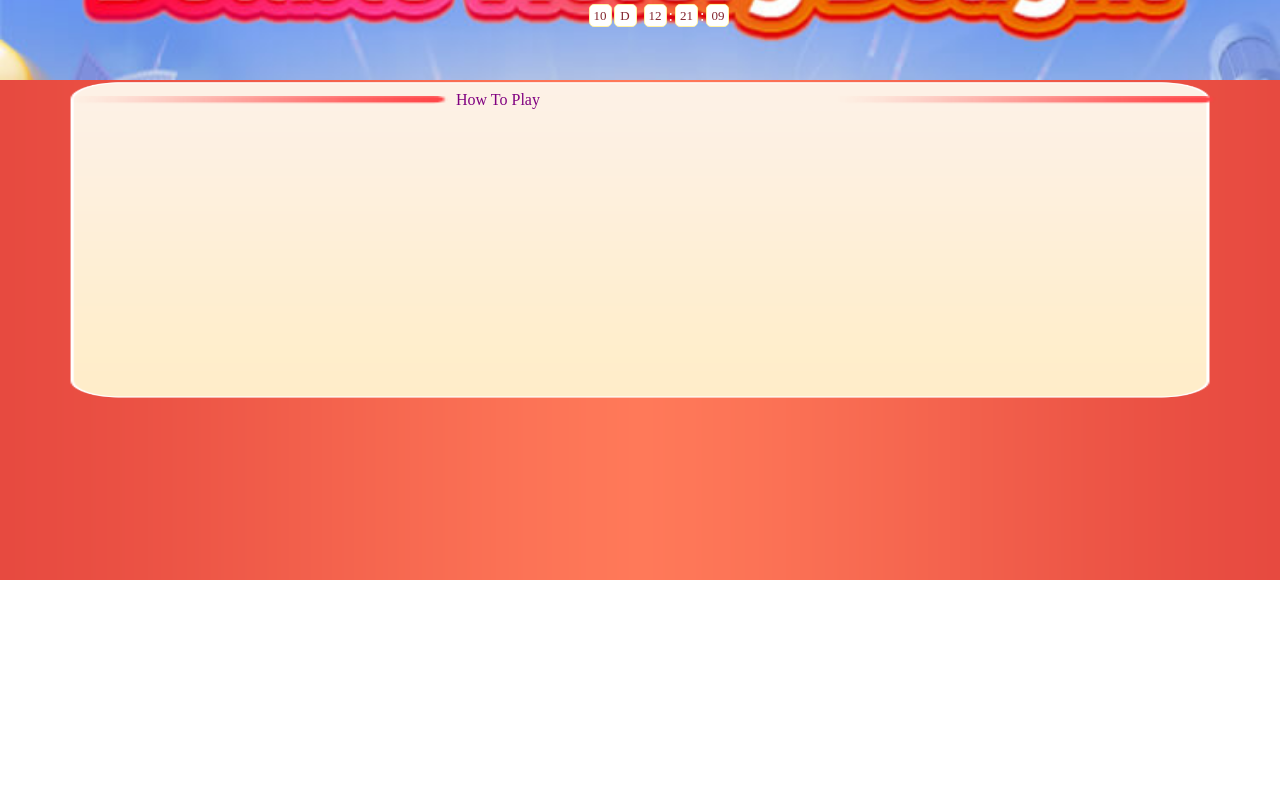
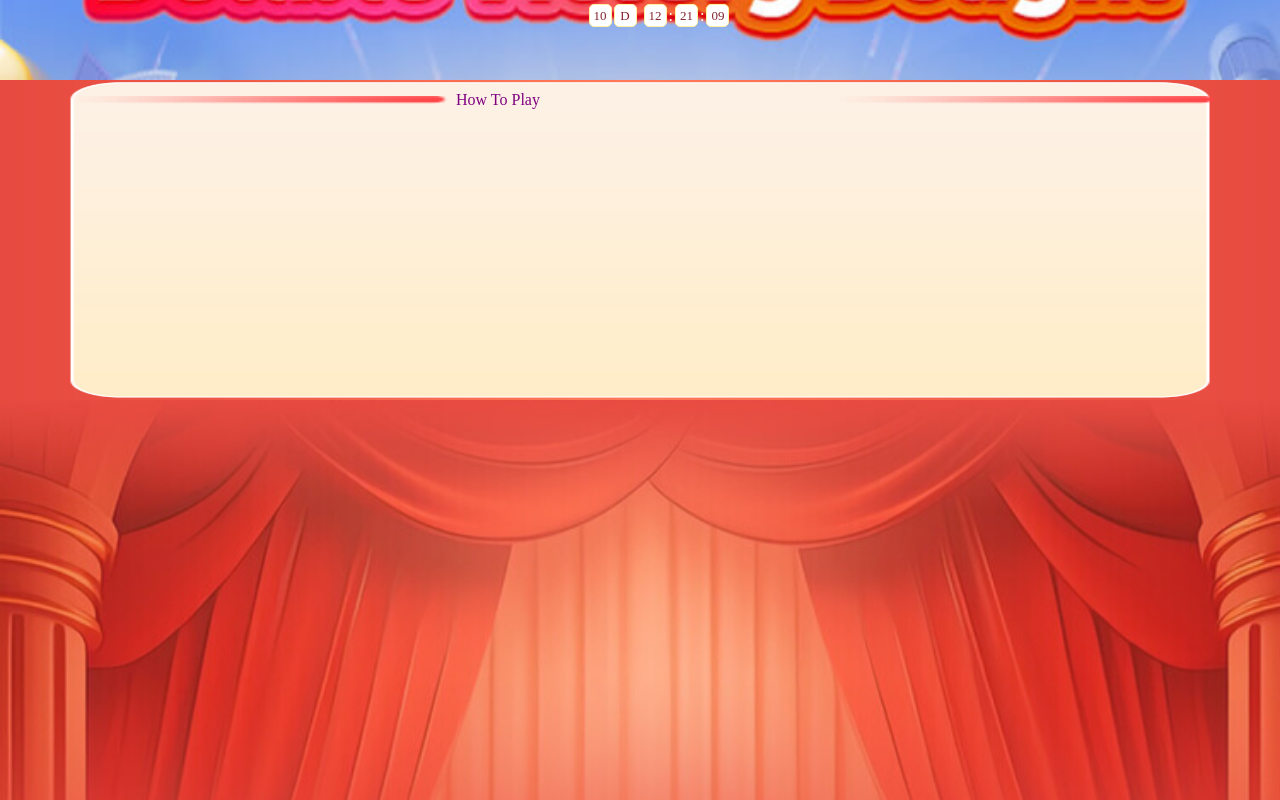
Before and after one commit to khankadir193/doubleVictoryDelight2k24, a Vue app: page / in a window 1280 px wide. Shown: the part 220-1020 px from the top of the page. Before the commit the page ends 800 px from the top, so only its background shows below. Built offline with nearby package versions, Linux system fonts and the light colour scheme.

Commit message:
leaderboard changes

```diff
--- a/src/App.vue
+++ b/src/App.vue
@@ -3,6 +3,7 @@
   <!-- <DummyComp /> -->
   <HeaderComponent />
   <HowToPlay />
+  <LeaderBoardComp />
 
 </template>
 
@@ -11,6 +12,7 @@
 // import DummyComp from './components/DummyComp.vue';
 import HeaderComponent from './components/HeaderComponent.vue';
 import HowToPlay from './components/HowToPlayComp.vue';
+import LeaderBoardComp from './components/LeaderBoardComp.vue';
 
 
 
@@ -20,7 +22,8 @@ export default {
   components: {
     // HelloWorld
     HeaderComponent,
-    HowToPlay
+    HowToPlay,
+    LeaderBoardComp
   }
 }
 </script>
--- a/src/components/HowToPlayComp.vue
+++ b/src/components/HowToPlayComp.vue
@@ -5,6 +5,10 @@
            <p>How To Play</p>
            <img src="../assets/images/arrow.png" alt="picture-arrow2"  />
         </div>
+        <!-- <div>
+           <img src="../assets/images/arrow.png" alt="picture-arrow2"  />
+           <img src="../assets/images/arrow.png" alt="picture-arrow2"  />
+        </div> -->
     </div>
 </template>
 
--- /dev/null
+++ b/src/components/LeaderBoardComp.vue
@@ -0,0 +1,24 @@
+<template>
+    <!-- <h1>This is the leaderboard component</h1> -->
+    <div class="leaderContainer">
+
+    </div>
+</template>
+
+<script>
+export default{
+    name:'LeaderBoardComp'
+}
+
+</script>
+
+<style scoped>
+   .leaderContainer{
+    background-image: url('../assets/images/background_leaderboard.jpg');
+    background-size: 100% 100%;
+    background-size: cover;
+    width: 100%;
+    height: 50vh;
+    margin: 0 auto;
+   }
+</style>
```
